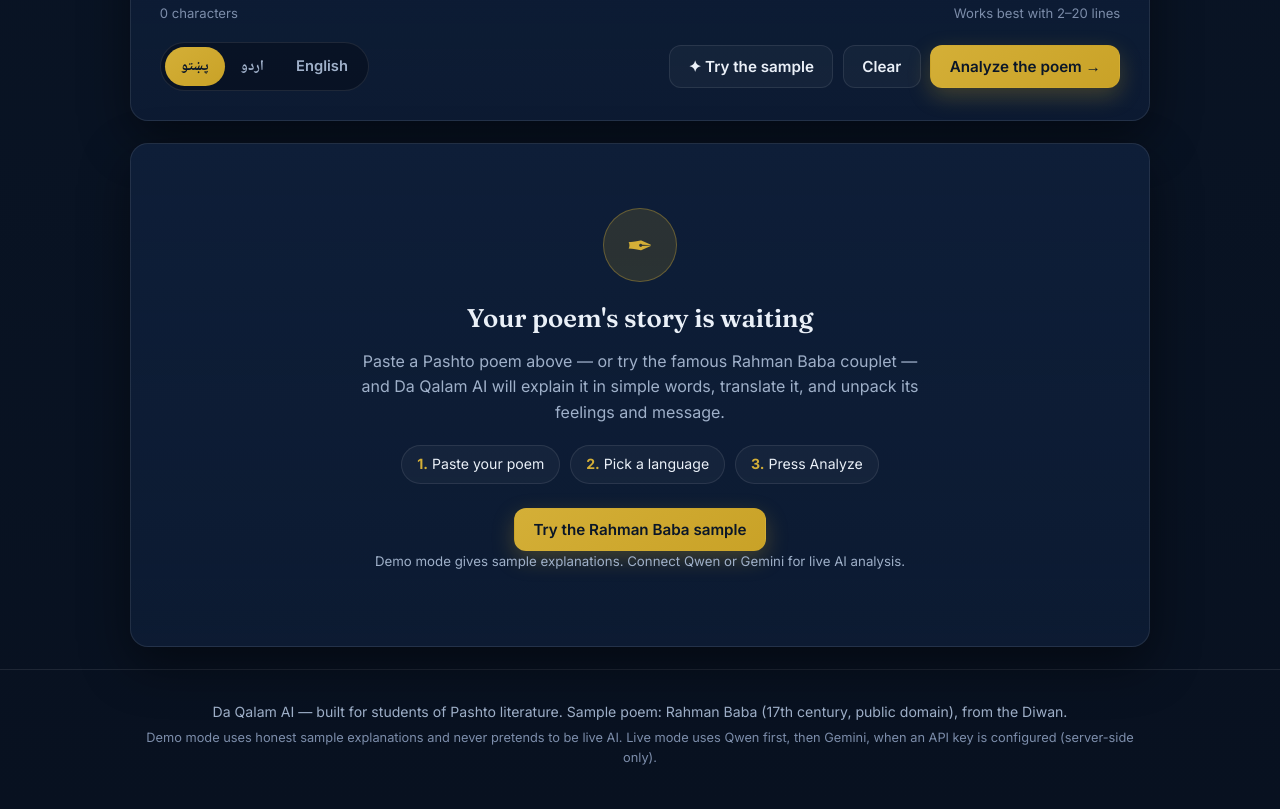
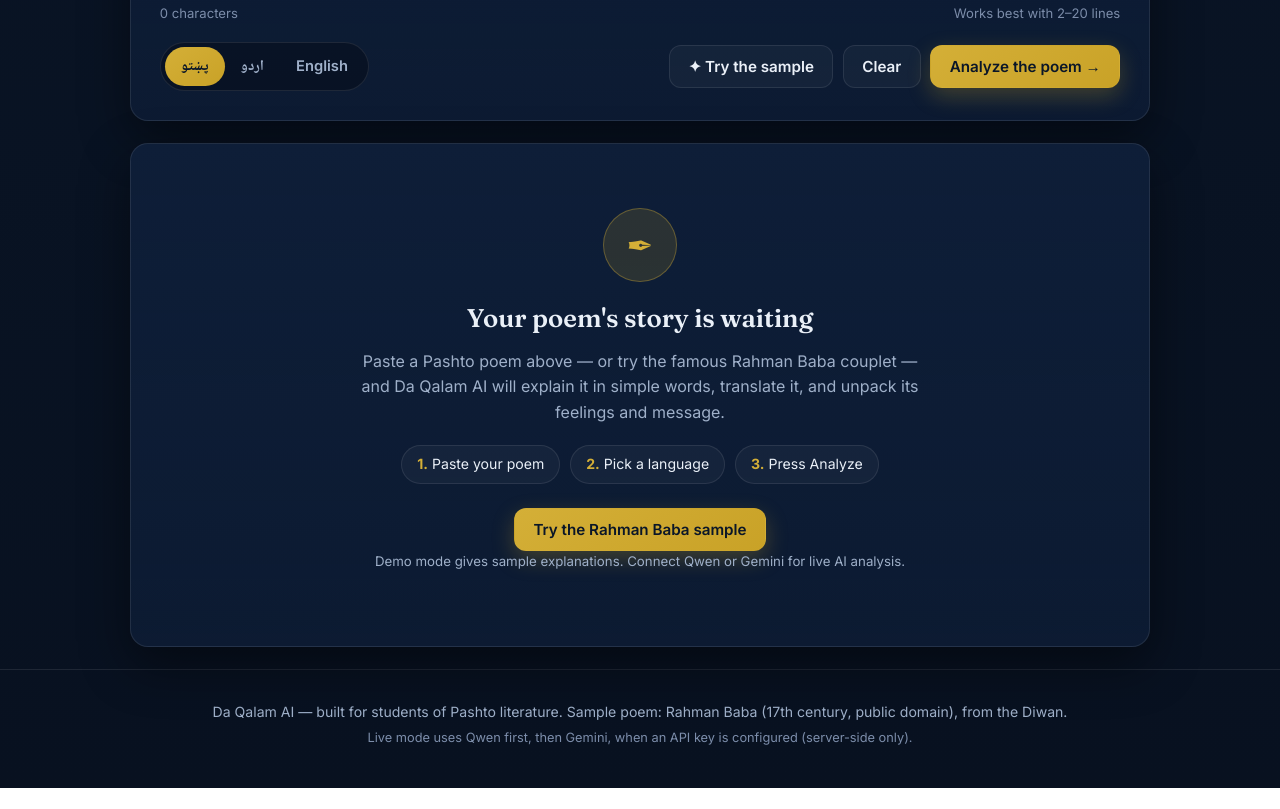
Before and after one commit to muhammadfaizan123462/daqalam-ai, a plain HTML site: page index.html in a window 1280 px wide. Shown: the part 929-1738 px from the top of the page. After the commit the page ends 1717 px from the top, so only its background shows below. Drawn offline with Linux system fonts and the light colour scheme; no server answers; a web font is replaced by a local one.

Commit message:
Remove the demo-mode sentence from the footer

```diff
--- a/index.html
+++ b/index.html
@@ -105,7 +105,7 @@
 <footer class="site-footer">
   <div class="wrap">
     <p>Da Qalam AI — built for students of Pashto literature. Sample poem: Rahman Baba (17th century, public domain), from the Diwan.</p>
-    <p class="footer-small">Demo mode uses honest sample explanations and never pretends to be live AI. Live mode uses Qwen first, then Gemini, when an API key is configured (server-side only).</p>
+    <p class="footer-small">Live mode uses Qwen first, then Gemini, when an API key is configured (server-side only).</p>
   </div>
 </footer>
 
```
